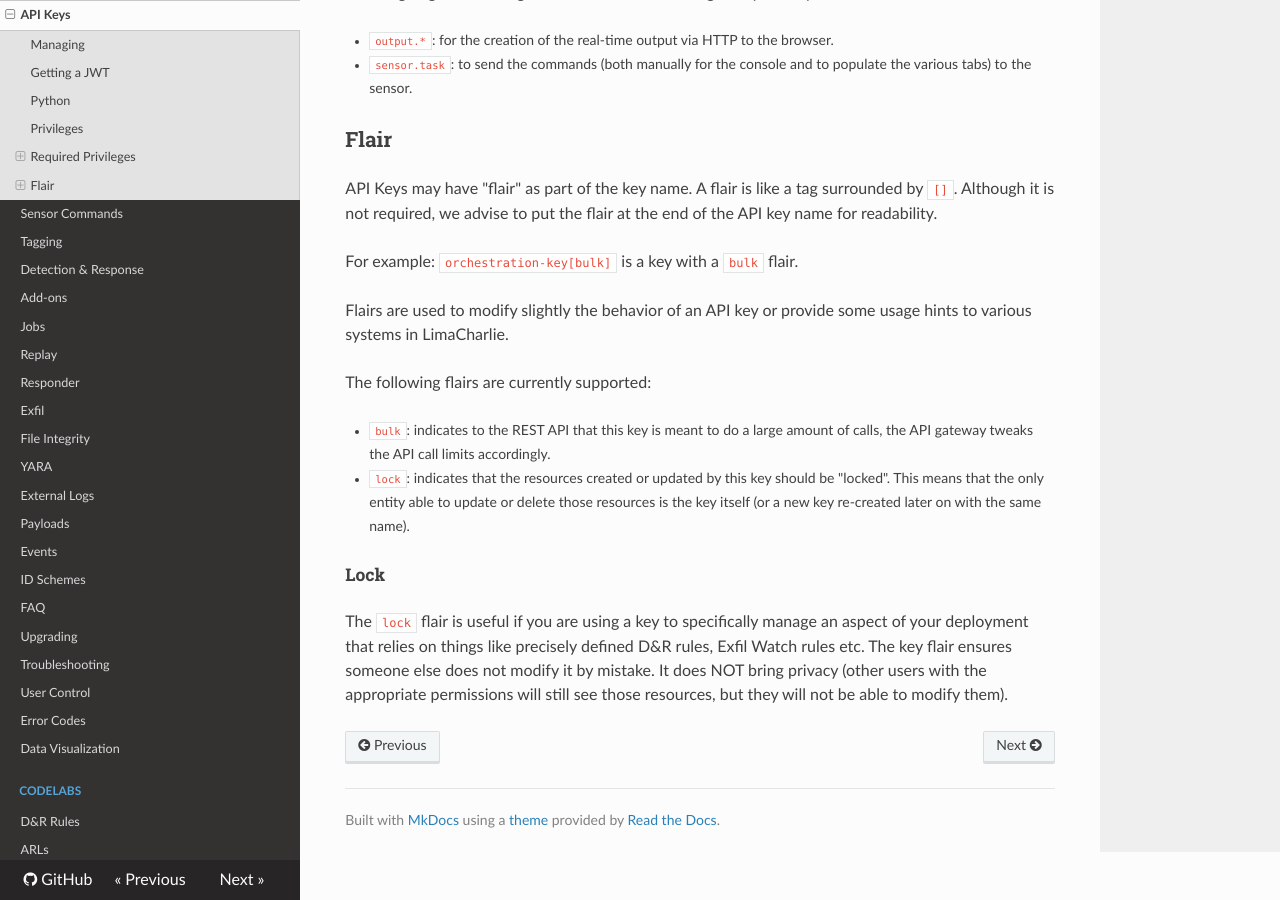
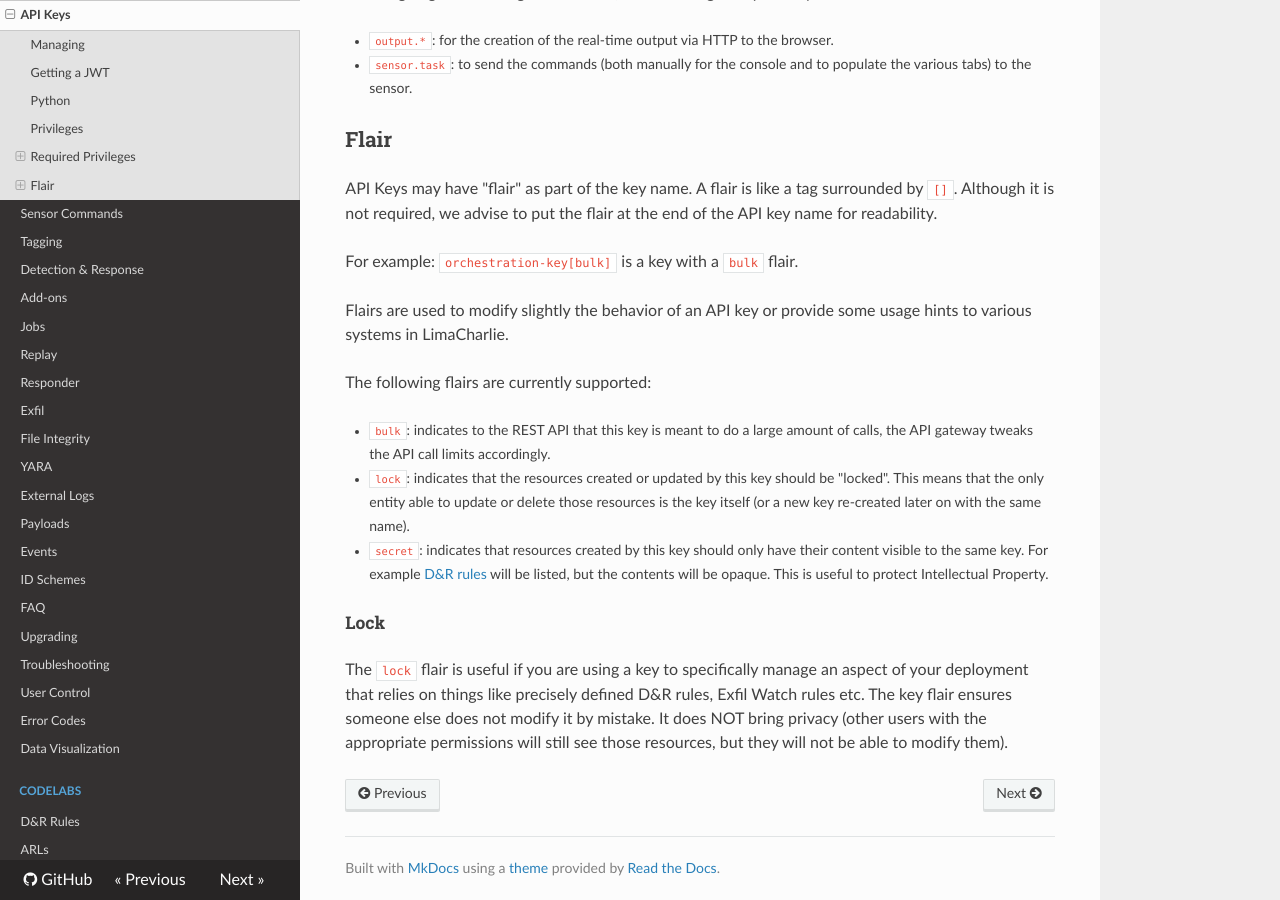
Before and after one commit to refractionPOINT/lce_doc, an MkDocs documentation site: the page built from docs/api_keys.md, in a window 1280 px wide and 900 px high, scrolled down 1542 px. Built offline with MkDocs 1.6.1, drawn with Linux system fonts in a browser that asks for light colours; nearby versions of some CDN libraries; old or Windows-style settings are respelled for this version of MkDocs.

Commit message:
Add blurb around [secret] flair.

```diff
--- a/docs/api_keys.md
+++ b/docs/api_keys.md
@@ -57,6 +57,7 @@ The following flairs are currently supported:
 
 * `bulk`: indicates to the REST API that this key is meant to do a large amount of calls, the API gateway tweaks the API call limits accordingly.
 * `lock`: indicates that the resources created or updated by this key should be "locked". This means that the only entity able to update or delete those resources is the key itself (or a new key re-created later on with the same name).
+* `secret`: indicates that resources created by this key should only have their content visible to the same key. For example [D&R rules](dr.md) will be listed, but the contents will be opaque. This is useful to protect Intellectual Property.
 
 ### Lock
 The `lock` flair is useful if you are using a key to specifically manage an aspect of your deployment that relies on things like
```
